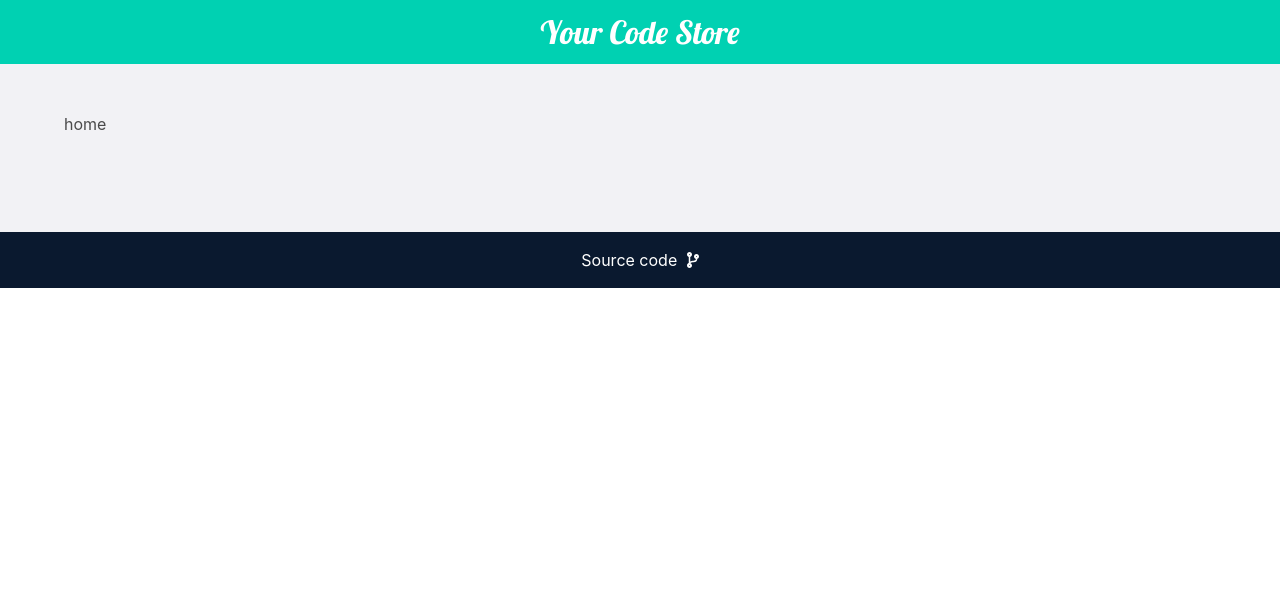
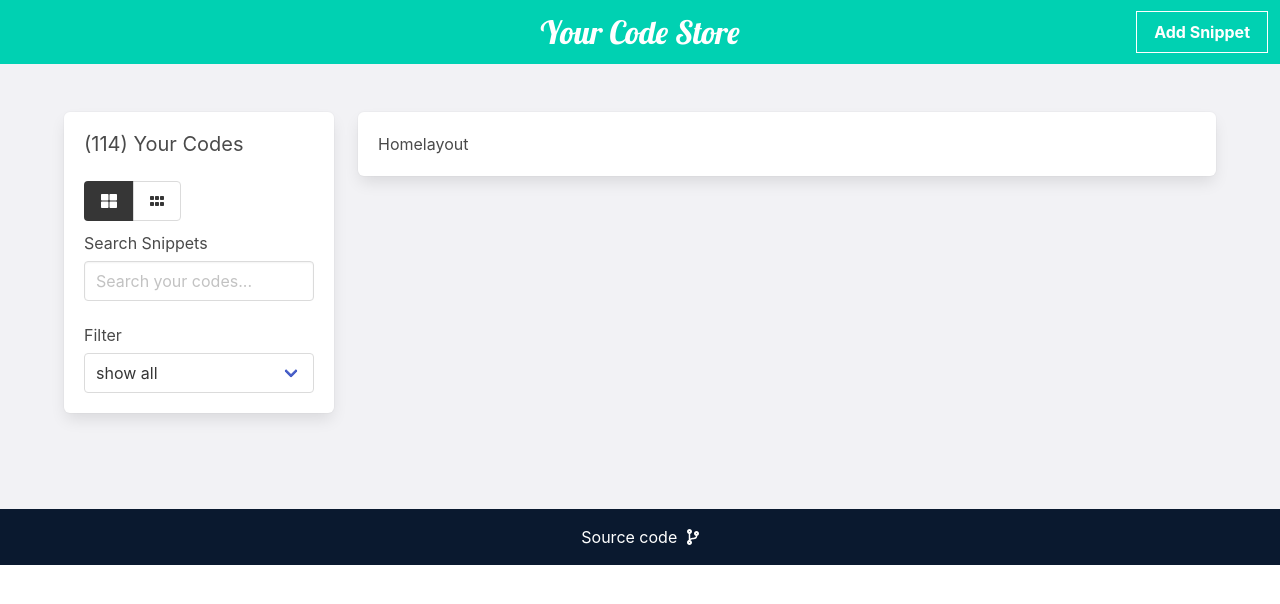
Before and after one commit to killcodeX/CodeStore, a React (Create React App) app: page / in a window 1280 px wide. Shown: the top 604 px of the page. Built offline with nearby package versions, Linux system fonts and the light colour scheme.

Commit message:
menu and sidebar completed

```diff
--- a/src/App.css
+++ b/src/App.css
@@ -12,6 +12,10 @@
     transform: translateX(-50%);
     font-size: 32px;
     font-family: 'Lobster', cursive;
+}
+
+.btns{
+  border:1px solid #fff;
 }
 
 /* ----------------------------------------- IncomeExpense ----------------------------------------- */
--- a/src/App.js
+++ b/src/App.js
@@ -1,20 +1,12 @@
 import React from 'react';
 import './App.css';
-import Navbar from './components/layouts/navbar';
-import Footer from './components/layouts/footer';
 import Home from './components/pages/home';
 
 
 function App() {
   return (
     <div className="App">
-      <Navbar/>
-        <section className='section'>
-          <div className='container'>
-            <Home/>
-          </div>
-        </section>
-      <Footer/>
+      <Home/>
     </div>
   );
 }
--- a/src/components/layouts/navbar.js
+++ b/src/components/layouts/navbar.js
@@ -5,7 +5,14 @@
         <>
             <nav className="navbar is-primary" role="navigation" aria-label="main navigation">
                 <div className="navbar-brand">
-                    <a className="navbar-item" href="/">Your Code Store</a>
+                    <div className="navbar-item">Your Code Store</div>
+                </div>
+                <div class="navbar-end">
+                    <div class="navbar-item">
+                        <div class="btns">
+                            <a class="button is-primary" href="#"><strong>Add Snippet</strong></a>
+                        </div>
+                    </div>
                 </div>
             </nav>
         </>
--- /dev/null
+++ b/src/components/layouts/sidebar.js
@@ -0,0 +1,40 @@
+import React from 'react'
+
+export default function Sidebar() {
+    return (
+        <>
+            <div className="columns is-multiline">
+                <div className="column is-12">
+                    <h2 className="subtitle">(114) Your Codes</h2>
+                    <div className="field has-addons">
+                        <div className="control">
+                            <button className="button is-dark">
+                            <i class="fas fa-th-large"></i>
+                            </button>
+                        </div>
+                        <div className="control">
+                            <button className="button">
+                            <i class="fas fa-grip-horizontal"></i>
+                            </button>
+                        </div>
+                    </div>
+                    <h3 className="subtitle is-6 mb-2">Search Snippets</h3>
+                    <input class="input" type="text" placeholder="Search your codes..." />
+                </div>
+                <div className="column is-12">
+                    <h3 className="subtitle is-6 mb-2">Filter</h3>
+                    <div class="select is-fullwidth">
+                        <select>
+                            <option value="">show all</option>
+                            <option value="fruit">Javascript</option>
+                            <option value="vegetables">Python</option>
+                            <option value="meals">CSS</option>
+                            <option value="beverages">Java</option>
+                            <option value="utensils">C#</option>
+                        </select>
+                    </div>
+                </div>
+            </div>
+        </>
+    )
+}
--- a/src/components/pages/home.js
+++ b/src/components/pages/home.js
@@ -1,9 +1,27 @@
-import React from 'react'
+import React from 'react';
+import Navbar from '../layouts/navbar';
+import Footer from '../layouts/footer';
+import SideBar from '../layouts/sidebar';
 
 export default function Home() {
     return (
         <>
-            home
+            <Navbar/>
+            <section className='section'>
+                <div className='container'>
+                    <div className='columns'>
+                        <div className='column is-3'>
+                            <div className='box'>
+                                <SideBar/>
+                            </div>
+                        </div>
+                        <div className='column is-9'>
+                            <div className='box'>Homelayout</div>
+                        </div>
+                    </div>
+                </div>
+            </section>
+            <Footer/>
         </>
     )
 }
```
